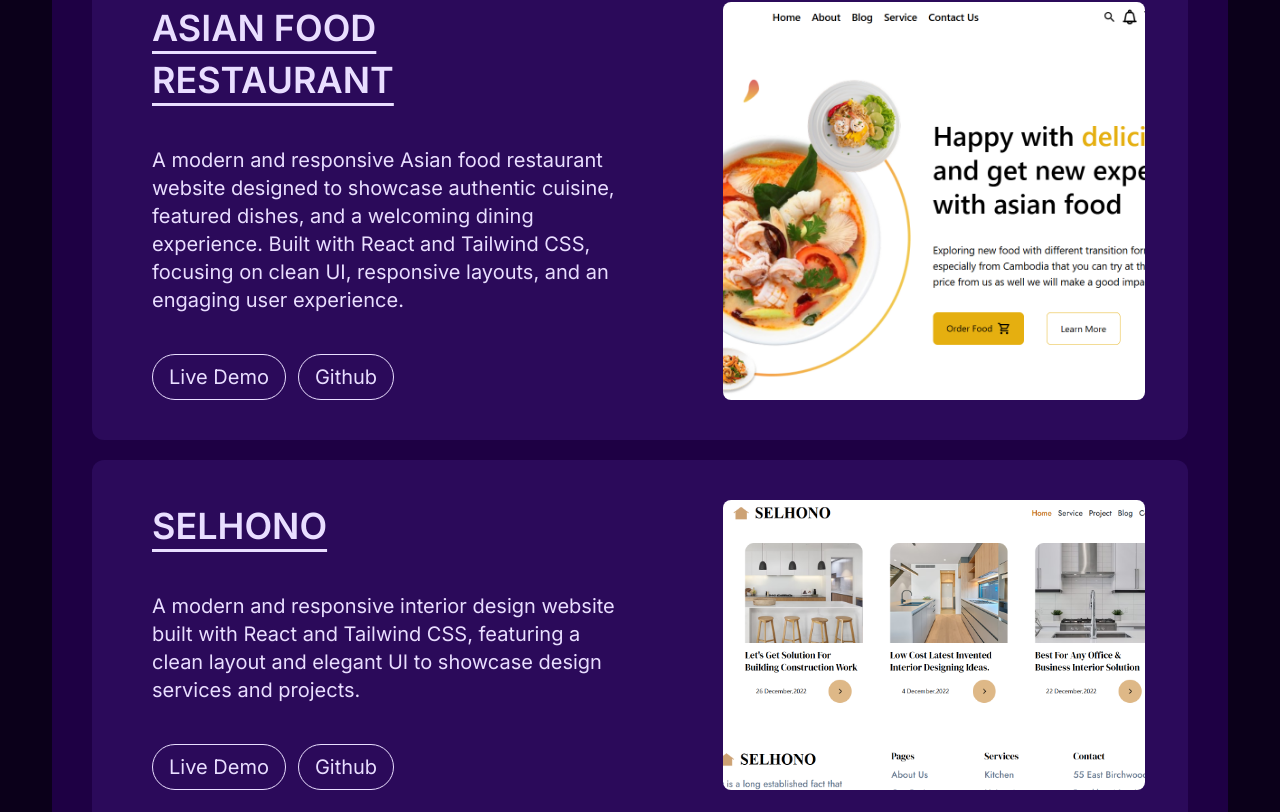
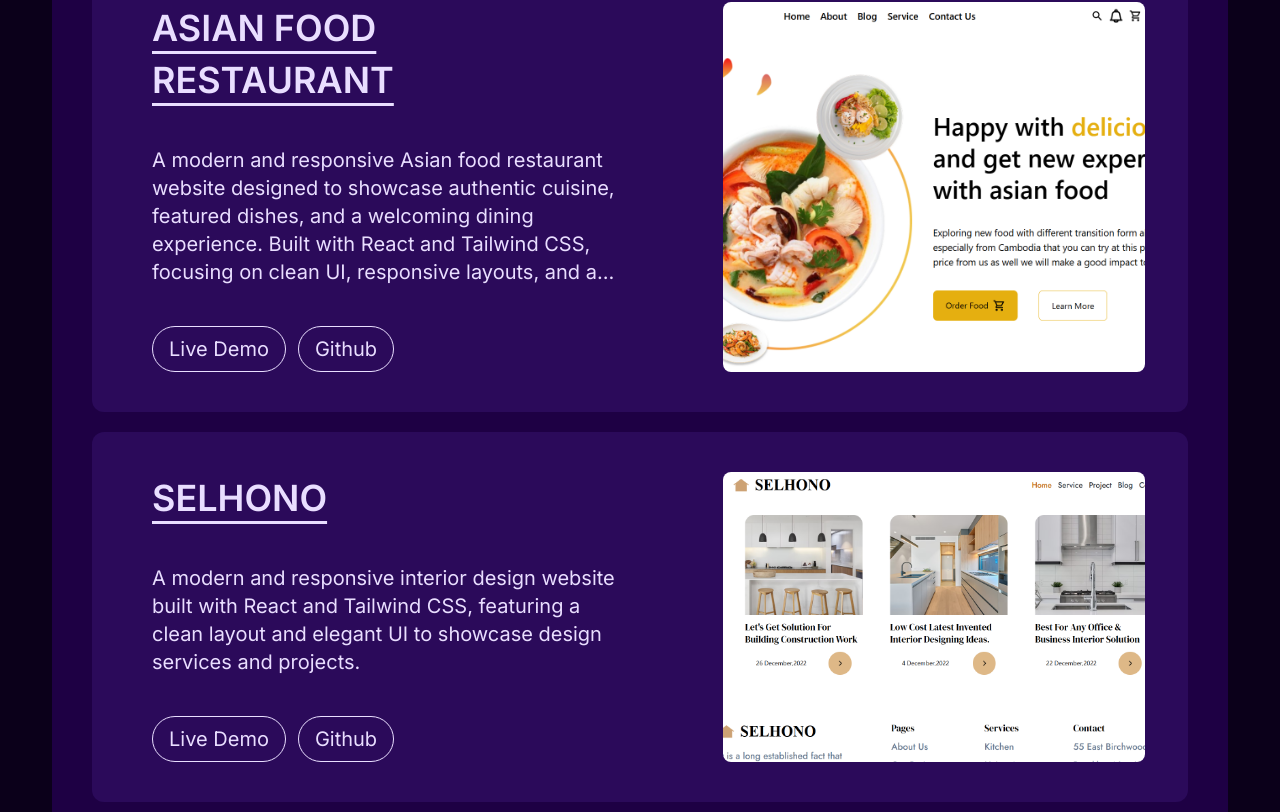
Before and after one commit to sargamsubedi/portfolio, a React app: page / in a window 1280 px wide. Shown: the part 1648-2460 px from the top of the page. Built offline with nearby package versions, Linux system fonts and the light colour scheme; the HTML template or start-up script is replaced by a standard one.

Commit message:
add project descripion collapse toggle and some minor css changes

```diff
--- a/src/components/About.jsx
+++ b/src/components/About.jsx
@@ -7,7 +7,7 @@ function About() {
 
     return (
         <div className='  py-19 px-20 text-3xl text-textWhite space-y-10'>
-                    <h1 className="text-5xl font-medium text-center lg:text-left">About Me</h1>
+                    <h1 className=" text-3xl md:text-5xl font-medium text-center lg:text-left">About Me</h1>
 
             <div className="flex flex-col-reverse lg:flex-row gap-10">
 
--- a/src/components/Contact.jsx
+++ b/src/components/Contact.jsx
@@ -47,7 +47,7 @@ function Contact() {
     return (
 
         <div className='  py-19 px-20 text-3xl text-textWhite space-y-10'>
-            <h1 className=" text-5xl font-medium">Contact</h1>
+            <h1 className="text-3xl md:text-5xl font-medium">Contact</h1>
             <div className="flex gap-10 flex-col md:flex-row">
 
                 <div className="text-textWhite md:max-w-1/2 space-y-10">
--- a/src/components/Navbar.jsx
+++ b/src/components/Navbar.jsx
@@ -2,7 +2,7 @@
 function Navbar()
 {
     return(
-        <nav className="text-textWhite flex justify-between  py-5 px-20 ">
+        <nav className="text-textWhite flex justify-between  py-5 px-10   md:px-20 ">
 
             <p className="italic text-xl sm:text-3xl">Sargam Subedi</p>
 
--- a/src/components/Project.jsx
+++ b/src/components/Project.jsx
@@ -8,7 +8,7 @@ function Project() {
     return (
         <div className="text-textWhite w-full space-y-5 text-2xl  py-19 px-10 ">
 
-            <h1 className="text-5xl font-medium">My Projects</h1>
+            <h1 className="text-3xl md:text-5xl font-medium">My Projects</h1>
 
 
             {
--- a/src/components/ProjectCard.jsx
+++ b/src/components/ProjectCard.jsx
@@ -1,12 +1,16 @@
+import { useState } from "react";
 
 function ProjectCard({ project ,index}) {
+
+    const [expanded, setExpanded] = useState(false)
+
     const { name, description, img, liveDemo, github, tech } = project;
     return (
         <div className="text-xl flex flex-col-reverse md:flex-row gap-10 justify-around bg-projectCard py-10 px-5 rounded-xl w-full sticky  hover:border-2 border-ternaryColor" style={{ top: `${index * 48}px` }}>
             {/* for content */}
             <div className="flex-1 flex flex-col justify-around items-start space-y-10 px-10">
                 <p className="text-2xl md:text-3xl lg:text-4xl leading-10 md:leading-13  uppercase underline underline-offset-10 font-semibold ">{name} </p>
-                <p>{description} </p>
+                <p className={`${expanded?"":"line-clamp-5"} transition`} onClick={()=>setExpanded(prev=>!prev)}>{description} </p>
 
                 <div className="flex gap-3 justify-evenly min-w-1/2 ">
                     <a href={liveDemo} target="_blank" rel="noopener noreferrer" className="text-center border px-4  py-2 rounded-3xl hover:scale-[1.05] transition">Live Demo</a>
```
